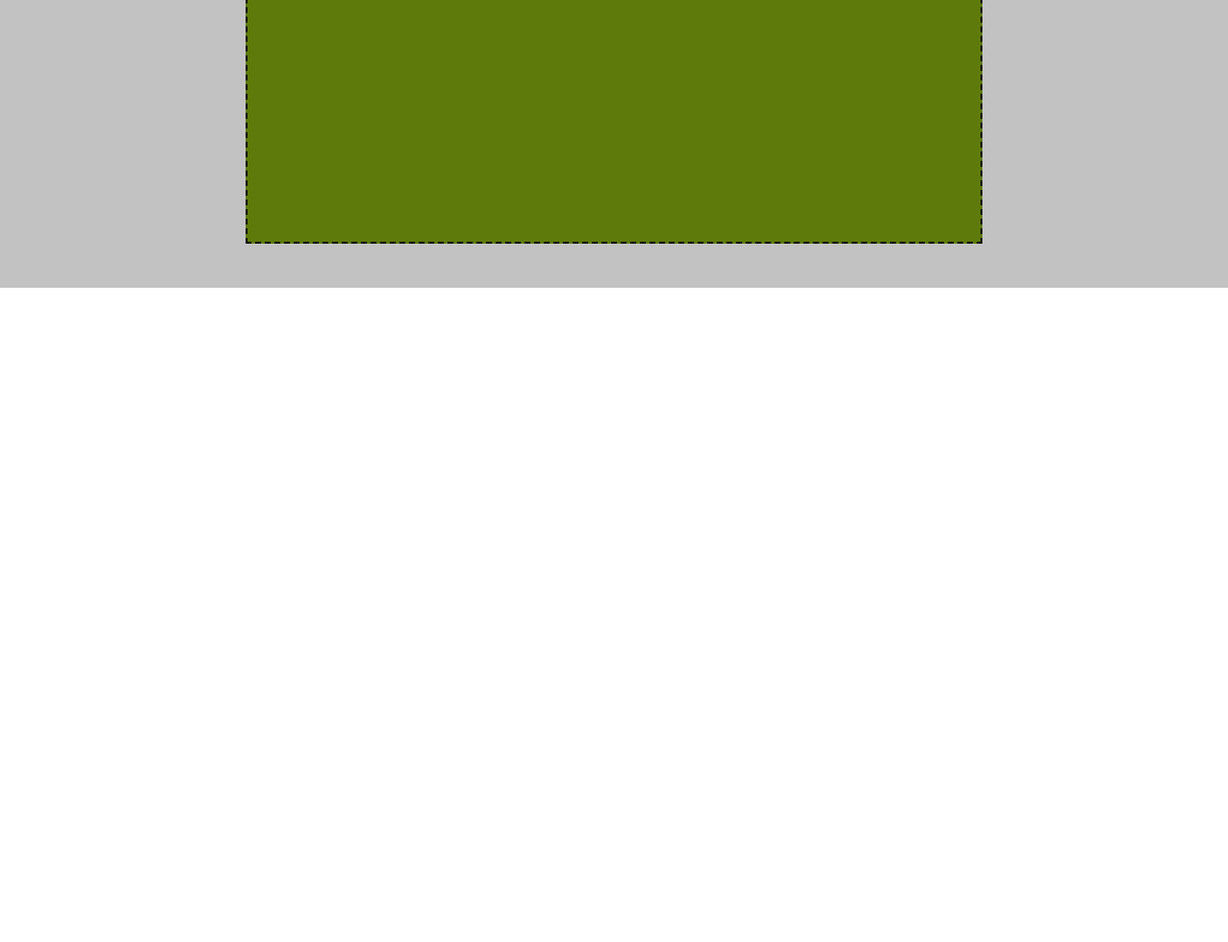
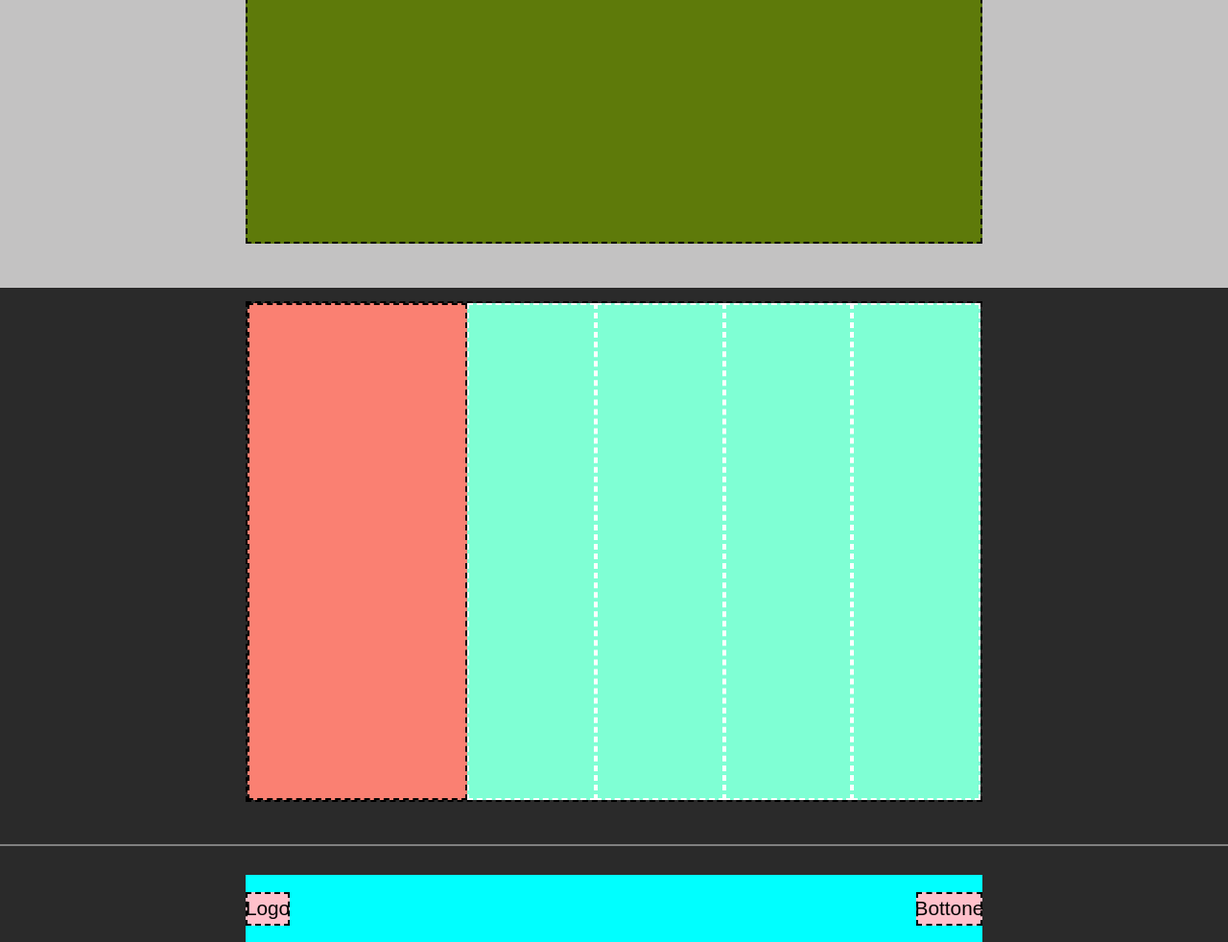
Before and after one commit to EmanueleBrusa/htmlcss-struttura-discord, a plain HTML site: page index.html in a window 1280 px wide. Shown: the part 3210-4192 px from the top of the page at 96% size. Before the commit the page ends 3510 px from the top, so only its background shows below. Drawn offline with Linux system fonts and the light colour scheme.

Commit message:
[FEAT7STYLE]inserimento footer, fine eser.

```diff
--- a/css/style.css
+++ b/css/style.css
@@ -155,3 +155,76 @@ p{
 }
 /*fine quarto contenitore
 /*fine main*/
+/*inizio footer*/
+/*inizio contenitore nero grande*/
+.contenitore-nero-grande{
+    width: 100%;
+    height: 580px;
+    display: flex;
+    justify-content: center;
+    align-items: center;
+    background-color: rgba(0, 0, 0, 0.837);
+    padding-bottom: 30px;
+}
+.riga-nero-grande{
+    width: 60%;
+    height: 95%;
+    display: flex;
+    border: 2px dashed black;
+}
+.colonna-salmone{
+    width: 30%;
+    height: 100%;
+    background-color: salmon;
+    border: 2px dashed black;
+}
+.colonna-acqua{
+width: 17.5%;
+height: 100%;
+background-color: aquamarine;
+border: 2px dashed white;
+}
+/*fine contenitore nero grande*/
+hr{
+    border: 1px solid gray;
+}
+/*inizio contenitore nero piccolo*/
+.contenitore-nero-piccolo{
+    width: 100%;
+    height: 100px;
+    display: flex;
+    justify-content: center;
+    align-items: flex-end;
+    background-color: rgba(0, 0, 0, 0.837);
+}
+.riga-acqua{
+    width: 60%;
+    height: 70%;
+    display: flex;
+    justify-content: space-between;
+    align-items: center;
+    background-color: aqua;
+}
+.logo-bottone{
+    width: 6%;
+    height: 50%;
+    background-color: pink;
+    border: 2px dashed black;
+    display: flex;
+    justify-content: center;
+    align-items: center;
+}
+.bottone-bottone{
+    width: 9%;
+    height: 50%;
+    background-color: pink;
+    border: 2px dashed black;
+    display: flex;
+    justify-content: center;
+    align-items: center;
+}
+.p-footer{
+    font-size: 130%;
+}
+/*fine contenitore nero piccolo*/
+/*fine footer*/
--- a/index.html
+++ b/index.html
@@ -69,9 +69,35 @@
             </div>
         </div>
     </main>
-
-    <footer>
-
+    <!--fine main-->
+    <!--inizio footer-->
+    <footer> <!--footer composto da 1 riga/5 colonne e 1 riga/2 bottoni-->
+        <div class="contenitore-nero-grande">
+            <div class="riga-nero-grande">
+                <div class="colonna-salmone"> <!--colonna 40%-->
+                </div>
+                <div class="colonna-acqua"> <!--x4 colonne 15%-->
+                </div>
+                <div class="colonna-acqua">
+                </div>
+                <div class="colonna-acqua">
+                </div>
+                <div class="colonna-acqua">
+                </div>
+            </div class="riga-nero-grande">
+        </div>
+        <hr>
+        <div class="contenitore-nero-piccolo">
+            <div class="riga-acqua">
+                <div class="logo-bottone">
+                    <p class="p-footer">Logo</p>
+                </div>
+                <div class="bottone-bottone">
+                    <p class="p-footer">Bottone</p>
+                </div>
+            </div>
+        </div>
     </footer>
+    <!--fine footer-->
 </body>
 </html>
```
